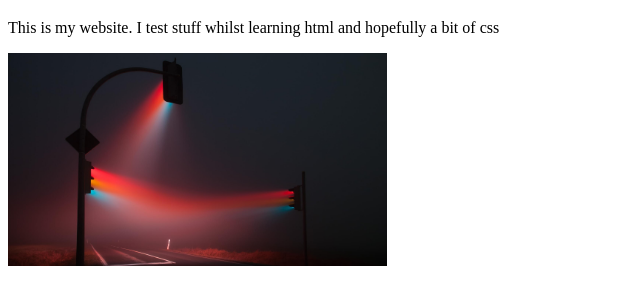
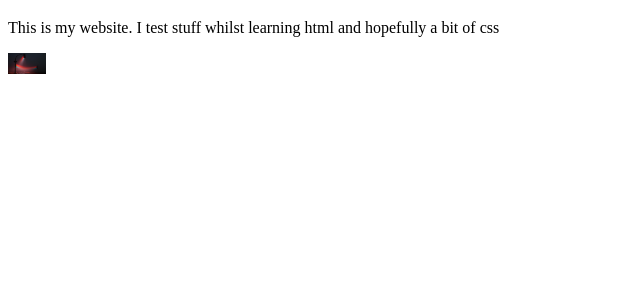
Before and after one commit to hilabius/hilabius.github.io, a plain HTML site: page index.html in a window 1280 px wide. Shown: the part 61-366 px from the top of the page, without its empty margins (0-640 px from the left). Drawn offline with Linux system fonts and the light colour scheme.

Commit message:
Update index.html

```diff
--- a/index.html
+++ b/index.html
@@ -9,7 +9,7 @@
 	<p>This is my website. I test stuff whilst learning html and hopefully a bit of css</p>
 
 	<section>
-		<img class = "mySlides" src="7ufw5eb3cuz.jpg" alt = "Not loading" style="width:30%">
+		<img class = "mySlides" src="7ufw5eb3cuz.jpg" alt = "Not loading" style="width:3%">
 	</section>
 
 	</body>
```
